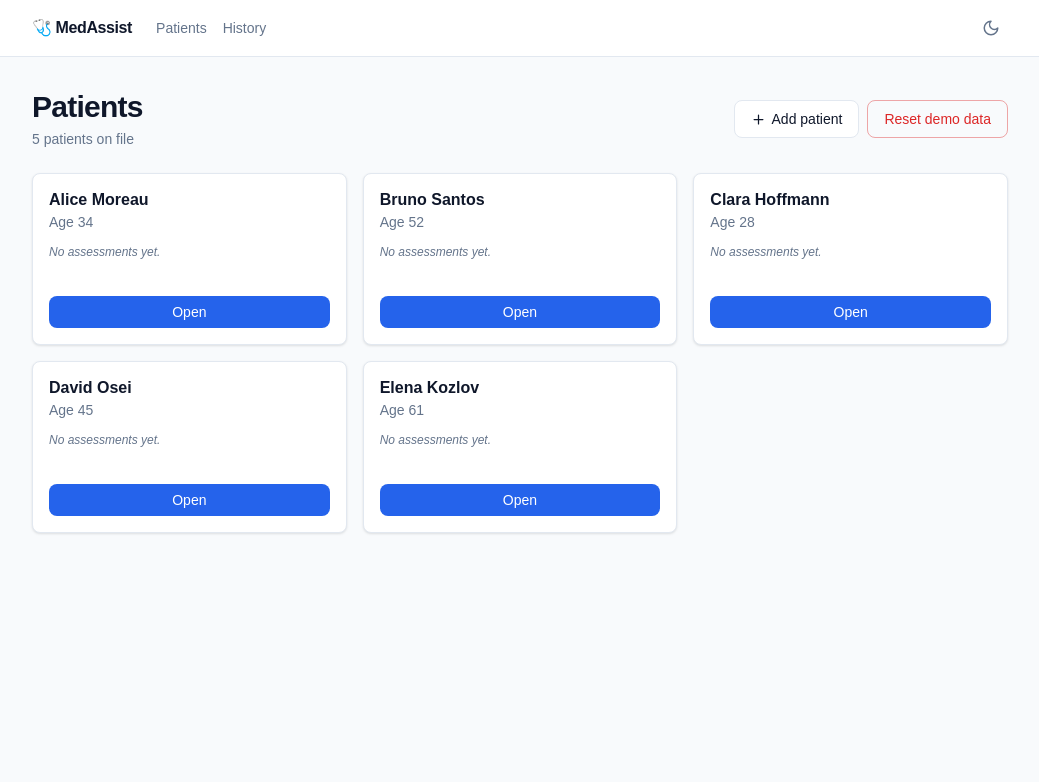
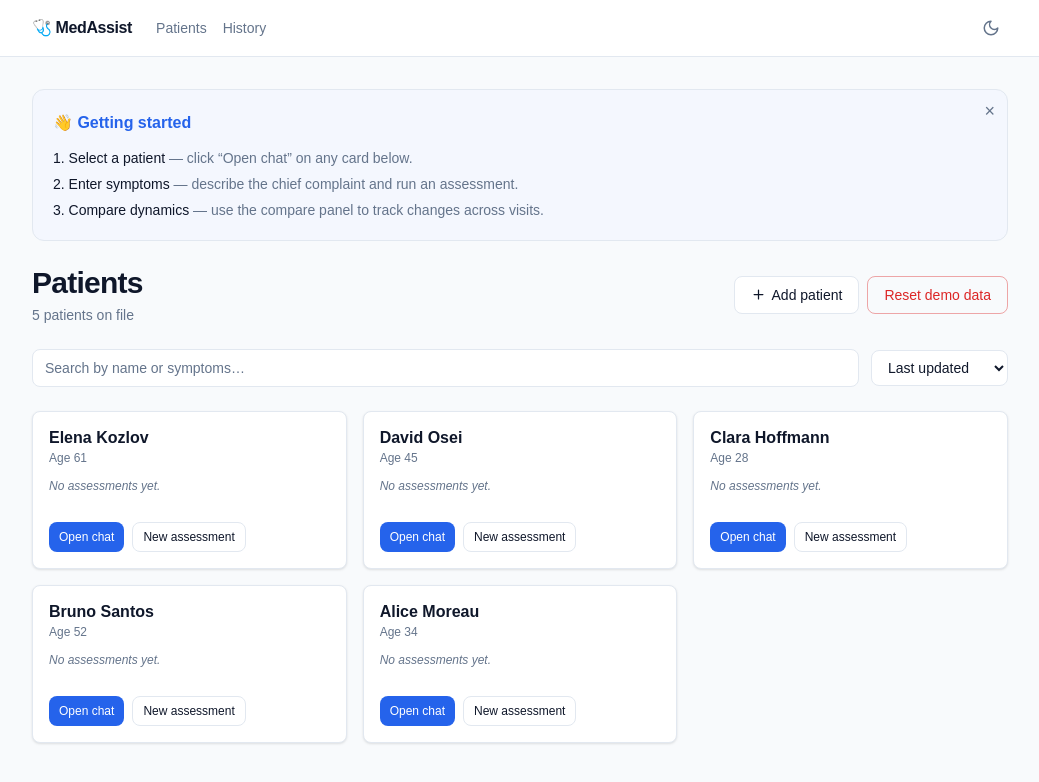
Before and after one commit to HaudiXO/DiagnoScope, a Next.js app in the folder frontend/: page / in a window 1280 px wide. Shown: the top 782 px of the page, without its empty margins (120-1159 px from the left). Built offline with nearby package versions, Linux system fonts and the light colour scheme.

Commit message:
feat(ui): improve patients dashboard UX

```diff
--- a/frontend/app/components/PatientCard.tsx
+++ b/frontend/app/components/PatientCard.tsx
@@ -3,63 +3,83 @@ import type { Patient } from '../lib/patients';
 import type { HistoryEntry } from '../lib/history';
 import Card from './ui/Card';
 import Badge from './ui/Badge';
-import Button from './ui/Button';
 
 interface Props {
     patient: Patient;
     lastRun?: HistoryEntry;
 }
 
-function formatDate(iso: string): string {
+/** Returns a human-readable relative time string. Never throws. */
+function timeAgo(iso: string | undefined): string {
+    if (!iso) return '';
     try {
-        return new Date(iso).toLocaleDateString('en-GB', {
-            day: '2-digit',
-            month: 'short',
-            year: 'numeric',
-        });
+        const diffMs = Date.now() - new Date(iso).getTime();
+        if (diffMs < 0) return 'just now';
+        const mins = Math.floor(diffMs / 60_000);
+        if (mins < 1) return 'just now';
+        if (mins < 60) return `${mins}m ago`;
+        const hrs = Math.floor(mins / 60);
+        if (hrs < 24) return `${hrs}h ago`;
+        const days = Math.floor(hrs / 24);
+        if (days < 30) return `${days}d ago`;
+        const months = Math.floor(days / 30);
+        return `${months}mo ago`;
     } catch {
-        return iso;
+        return '';
     }
 }
 
+// Template text pre-filled for "New assessment"
+const ASSESSMENT_TEMPLATE = 'Chief complaint: ';
+
 export default function PatientCard({ patient, lastRun }: Props) {
     const topCode = lastRun?.parsedDiagnoses?.[0]?.icd10_code;
-    const rawSymptoms = lastRun?.symptoms ?? '';
-    const symptomsPreview = rawSymptoms.length > 72
-        ? rawSymptoms.slice(0, 69) + '…'
-        : rawSymptoms;
+    // warnings may live on rawResponse; fall back gracefully
+    const warnings: unknown[] =
+        (lastRun?.rawResponse as Record<string, unknown> | null)?.warnings as unknown[] ?? [];
+    const hasWarnings = warnings.length > 0;
+    const lastSeenLabel = timeAgo(lastRun?.createdAt);
+
+    const symptomsPreview = (() => {
+        const s = lastRun?.symptoms ?? '';
+        return s.length > 60 ? s.slice(0, 57) + '…' : s;
+    })();
+
+    // Shared link class for quick-action buttons
+    const actionCls = [
+        'inline-flex items-center justify-center text-xs font-medium transition-colors',
+        'rounded-[var(--radius-md)] px-2.5 py-1.5 focus-ring whitespace-nowrap',
+    ].join(' ');
+
+    const primaryActionCls = `${actionCls} bg-[var(--color-primary)] text-[var(--color-primary-fg)] hover:bg-[var(--color-primary-hover)]`;
+    const secondaryActionCls = `${actionCls} border border-[var(--color-border)] bg-[var(--color-surface)] text-[var(--color-fg)] hover:bg-[color-mix(in_srgb,var(--color-primary)_6%,var(--color-surface))]`;
 
     return (
         <Card className="flex flex-col gap-3 hover:shadow-[var(--shadow-md)] transition-shadow">
-            {/* Patient header */}
+            {/* Header row: name + badges */}
             <div className="flex items-start justify-between gap-2">
-                <div>
-                    <p className="font-semibold text-base leading-tight">{patient.name}</p>
-                    {patient.age != null && (
-                        <p className="text-sm mt-0.5" style={{ color: 'var(--color-muted)' }}>
-                            Age {patient.age}
+                <div className="min-w-0">
+                    <p className="font-semibold text-base leading-tight truncate">{patient.name}</p>
+                    <p className="text-xs mt-0.5" style={{ color: 'var(--color-muted)' }}>
+                        {[patient.age != null ? `Age ${patient.age}` : null, lastSeenLabel ? `· ${lastSeenLabel}` : null]
+                            .filter(Boolean)
+                            .join(' ')}
                     </p>
+                </div>
+                <div className="flex items-center gap-1 flex-shrink-0 flex-wrap justify-end">
+                    {hasWarnings && (
+                        <Badge variant="amber">⚠ {warnings.length}</Badge>
                     )}
+                    {topCode && <Badge variant="blue">{topCode}</Badge>}
                 </div>
-                {topCode && <Badge variant="blue">{topCode}</Badge>}
             </div>
 
             {/* Last run summary */}
-            <div className="flex-1 min-h-[2.5rem] text-sm">
+            <div className="flex-1 min-h-[2rem] text-sm">
                 {lastRun ? (
-                    <div className="space-y-0.5">
-                        <p
-                            className="text-xs uppercase tracking-wide font-medium"
-                            style={{ color: 'var(--color-muted)' }}
-                        >
-                            Last assessment · {formatDate(lastRun.createdAt)}
-                        </p>
-                        {symptomsPreview && (
-                            <p className="italic truncate" style={{ color: 'var(--color-muted)' }}>
+                    <p className="text-xs italic truncate" style={{ color: 'var(--color-muted)' }}>
                         &ldquo;{symptomsPreview}&rdquo;
                     </p>
-                        )}
-                    </div>
                 ) : (
                     <p className="text-xs italic" style={{ color: 'var(--color-muted)' }}>
                         No assessments yet.
@@ -67,17 +87,21 @@ export default function PatientCard({ patient, lastRun }: Props) {
                 )}
             </div>
 
-            {/* Action — styled as Button but rendered as Link */}
+            {/* Quick actions */}
+            <div className="flex gap-2 flex-wrap">
                 <Link
                     href={`/patient/${patient.id}`}
-                className={[
-                    'inline-flex items-center justify-center text-sm font-medium transition-colors',
-                    'rounded-[var(--radius-md)] px-3 py-1.5 focus-ring',
-                    'bg-[var(--color-primary)] text-[var(--color-primary-fg)] hover:bg-[var(--color-primary-hover)]',
-                ].join(' ')}
+                    className={primaryActionCls}
                 >
-                Open
+                    Open chat
                 </Link>
+                <Link
+                    href={`/patient/${patient.id}?new=1&template=${encodeURIComponent(ASSESSMENT_TEMPLATE)}`}
+                    className={secondaryActionCls}
+                >
+                    New assessment
+                </Link>
+            </div>
         </Card>
     );
 }
--- a/frontend/app/page.tsx
+++ b/frontend/app/page.tsx
@@ -15,12 +15,32 @@ import {
 } from './lib/patients';
 import type { HistoryEntry } from './lib/history';
 
+type SortKey = 'updated' | 'name' | 'warnings';
+
+const BANNER_KEY = 'dx_banner_dismissed_v1';
+
+function getBannerWarnings(run: HistoryEntry | undefined): number {
+  try {
+    const w = (run?.rawResponse as Record<string, unknown> | null)?.warnings;
+    return Array.isArray(w) ? w.length : 0;
+  } catch {
+    return 0;
+  }
+}
+
 export default function PatientsPage() {
   const [patients, setPatients] = useState<Patient[]>([]);
   const [lastRuns, setLastRuns] = useState<Record<string, HistoryEntry | undefined>>({});
   const [showForm, setShowForm] = useState(false);
   const [name, setName] = useState('');
   const [age, setAge] = useState('');
+
+  // Search + sort
+  const [search, setSearch] = useState('');
+  const [sort, setSort] = useState<SortKey>('updated');
+
+  // Getting-started banner
+  const [bannerDismissed, setBannerDismissed] = useState(true); // start hidden; read from LS on mount
 
   function load() {
     const pts = readPatients();
@@ -30,7 +50,21 @@ export default function PatientsPage() {
     setLastRuns(runs);
   }
 
-  useEffect(() => { load(); }, []);
+  useEffect(() => {
+    load();
+    // Read banner dismiss state from localStorage
+    try {
+      const dismissed = localStorage.getItem(BANNER_KEY) === '1';
+      setBannerDismissed(dismissed);
+    } catch {
+      setBannerDismissed(false);
+    }
+  }, []);
+
+  function dismissBanner() {
+    setBannerDismissed(true);
+    try { localStorage.setItem(BANNER_KEY, '1'); } catch { /* quota */ }
+  }
 
   function handleAdd(e: React.FormEvent) {
     e.preventDefault();
@@ -48,8 +82,71 @@ export default function PatientsPage() {
     load();
   }
 
+  // ── Filter ────────────────────────────────────────────────────────────────
+  const q = search.trim().toLowerCase();
+  const filtered = patients.filter((p) => {
+    if (!q) return true;
+    const inName = p.name.toLowerCase().includes(q);
+    const inSymptoms = (lastRuns[p.id]?.symptoms ?? '').toLowerCase().includes(q);
+    return inName || inSymptoms;
+  });
+
+  // ── Sort ──────────────────────────────────────────────────────────────────
+  const sorted = [...filtered].sort((a, b) => {
+    if (sort === 'name') {
+      return a.name.localeCompare(b.name);
+    }
+    if (sort === 'warnings') {
+      return getBannerWarnings(lastRuns[b.id]) - getBannerWarnings(lastRuns[a.id]);
+    }
+    // default: last updated (most recent run first; fall back to createdAt)
+    const aTime = lastRuns[a.id]?.createdAt ?? a.createdAt;
+    const bTime = lastRuns[b.id]?.createdAt ?? b.createdAt;
+    return new Date(bTime).getTime() - new Date(aTime).getTime();
+  });
+
+  // ── Getting-started banner logic ──────────────────────────────────────────
+  const hasAnyRun = Object.values(lastRuns).some(Boolean);
+  const showBanner = !bannerDismissed && !hasAnyRun && patients.length > 0;
+
   return (
     <div className="space-y-6">
+      {/* Getting-started banner */}
+      {showBanner && (
+        <div
+          className="relative rounded-[var(--radius-lg)] border p-5"
+          style={{
+            borderColor: 'var(--color-border)',
+            background: 'color-mix(in srgb, var(--color-primary) 5%, var(--color-surface))',
+          }}
+        >
+          <button
+            onClick={dismissBanner}
+            aria-label="Dismiss"
+            className="absolute top-3 right-3 text-[var(--color-muted)] hover:text-[var(--color-fg)] transition-colors text-lg leading-none"
+          >
+            ×
+          </button>
+          <p className="font-semibold mb-3" style={{ color: 'var(--color-primary)' }}>
+            👋 Getting started
+          </p>
+          <ol className="space-y-1.5 text-sm" style={{ color: 'var(--color-muted)' }}>
+            <li>
+              <span className="font-medium" style={{ color: 'var(--color-fg)' }}>1. Select a patient</span>
+              {' '}— click &ldquo;Open chat&rdquo; on any card below.
+            </li>
+            <li>
+              <span className="font-medium" style={{ color: 'var(--color-fg)' }}>2. Enter symptoms</span>
+              {' '}— describe the chief complaint and run an assessment.
+            </li>
+            <li>
+              <span className="font-medium" style={{ color: 'var(--color-fg)' }}>3. Compare dynamics</span>
+              {' '}— use the compare panel to track changes across visits.
+            </li>
+          </ol>
+        </div>
+      )}
+
       {/* Page header */}
       <header className="flex items-center justify-between flex-wrap gap-4">
         <div>
@@ -105,6 +202,31 @@ export default function PatientsPage() {
         </Card>
       )}
 
+      {/* Search + sort toolbar — only when there are patients */}
+      {patients.length > 0 && (
+        <div className="flex gap-3 flex-wrap items-center">
+          <Input
+            type="search"
+            placeholder="Search by name or symptoms…"
+            value={search}
+            onChange={(e) => setSearch(e.target.value)}
+            className="flex-1 min-w-[200px]"
+          />
+          <select
+            value={sort}
+            onChange={(e) => setSort(e.target.value as SortKey)}
+            className={[
+              'text-sm px-3 py-2 rounded-[var(--radius-md)] border border-[var(--color-border)]',
+              'bg-[var(--color-surface)] text-[var(--color-fg)] focus-ring transition-colors',
+            ].join(' ')}
+          >
+            <option value="updated">Last updated</option>
+            <option value="name">Name A→Z</option>
+            <option value="warnings">Most warnings</option>
+          </select>
+        </div>
+      )}
+
       {/* Patient grid */}
       {patients.length === 0 ? (
         <div
@@ -114,9 +236,17 @@ export default function PatientsPage() {
           <p className="text-lg font-medium">No patients yet.</p>
           <p className="text-sm mt-1">Add a patient or click &ldquo;Reset demo data&rdquo; to seed examples.</p>
         </div>
+      ) : sorted.length === 0 ? (
+        <div
+          className="flex flex-col items-center justify-center p-10 rounded-[var(--radius-lg)] border-2 border-dashed"
+          style={{ borderColor: 'var(--color-border)', color: 'var(--color-muted)' }}
+        >
+          <p className="text-base font-medium">No results for &ldquo;{search}&rdquo;</p>
+          <p className="text-sm mt-1">Try a different name or symptom keyword.</p>
+        </div>
       ) : (
         <div className="grid gap-4 sm:grid-cols-2 lg:grid-cols-3">
-          {patients.map((p) => (
+          {sorted.map((p) => (
             <PatientCard key={p.id} patient={p} lastRun={lastRuns[p.id]} />
           ))}
         </div>
```
Lines whose indentation alone changed are shown as unchanged.
